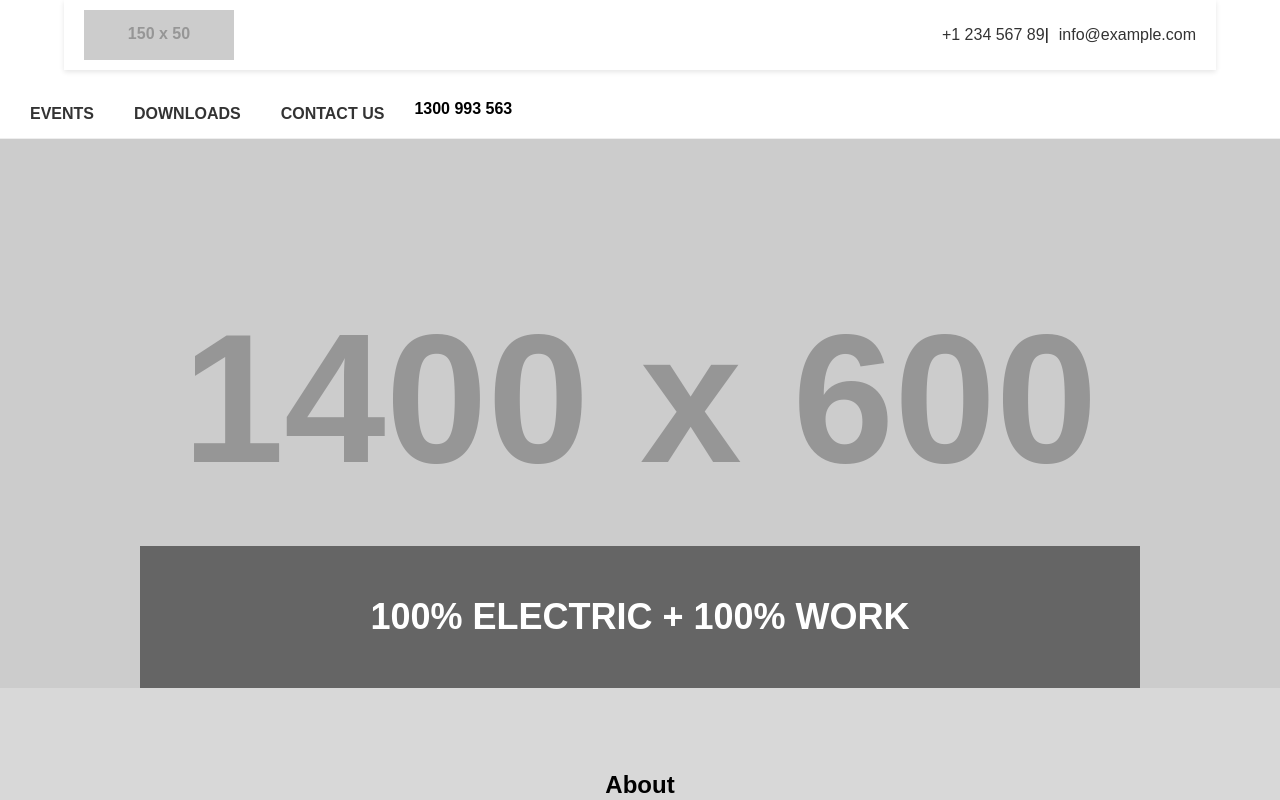
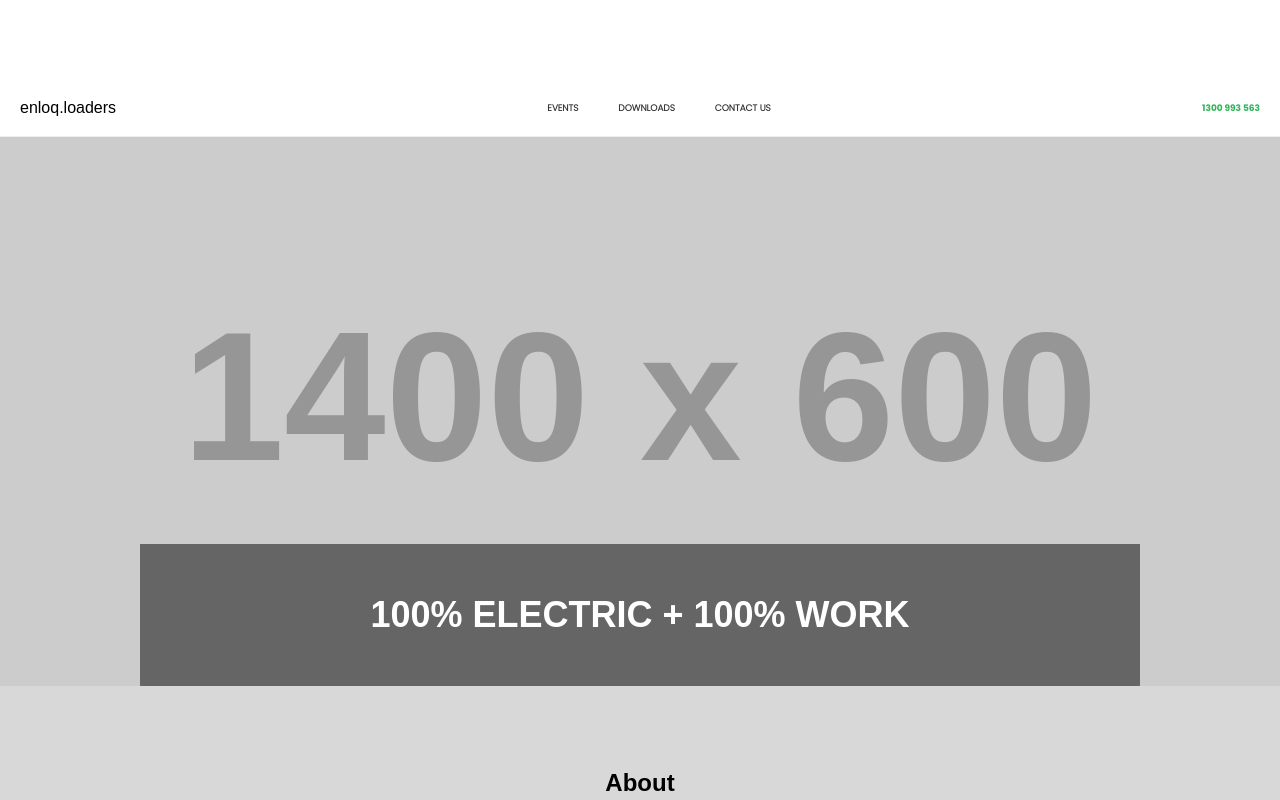
Before and after one commit to d2mrapidscreen/enloq, a React (Create React App) app: page / in a window 1280 px wide. Shown: the top 800 px of the page. Built offline with nearby package versions, Linux system fonts and the light colour scheme; the HTML template or start-up script is replaced by a standard one.

Commit message:
changes to navigation pending new logo

```diff
--- a/src/App.js
+++ b/src/App.js
@@ -1,27 +1,12 @@
+// App.js
 import React from "react";
 import "./App.css";
-import Navigation from './Navigation/Navigation';
+import Navigation from "./components/Navigation/Navigation"; // Updated import path
 
 function App() {
   return (
     <div className="App">
 
-      {/* Logo Bar */}
-      <header className="top-bar">
-        <div className="top-bar-container">
-          <img
-            src="https://placehold.co/150x50"
-            alt="Logo"
-            className="logo"
-          />
-          <div className="contact-info">
-            <a href="tel:+123456789">+1 234 567 89</a> |
-            <a href="mailto:info@example.com"> info@example.com</a>
-          </div>
-        </div>
-      </header>
-
-      {/* Add the Navigation component */}
       <Navigation />
 
       <section className="hero">
@@ -52,22 +37,27 @@ function App() {
 
       <section className="products">
         <h2>Products</h2>
+        {/* Products content would go here */}
       </section>
 
       <section className="testimonials">
         <h2>Testimonials</h2>
+        {/* Testimonials content would go here */}
       </section>
 
       <section className="specifications">
         <h2>Specifications</h2>
+        {/* Specifications content would go here */}
       </section>
 
       <section className="sustainability">
         <h2>Sustainability</h2>
+        {/* Sustainability content would go here */}
       </section>
 
       <section className="contact">
         <h2>Contact</h2>
+        {/* Contact content would go here */}
       </section>
     </div>
   );
--- a/src/Navigation/Navigation.css
+++ /dev/null
@@ -1,112 +0,0 @@
-/* Navigation.css */
-
-/* Import the fonts */
-  @font-face {
-    font-family: "Poppins";
-    font-style: normal;
-    font-weight: bold;
-    src: url("../../assets/fonts/Poppins-Bold.ttf");
-    font-display: swap;
-  }
-
-  @font-face {
-    font-family: "Poppins Light";
-    font-style: normal;
-    font-weight: 300;
-    src: url("../../assets/fonts/Poppins-Light.ttf");
-    font-display: swap;
-  }
-
-  /* Navigation Bar Styles */
-  .navigation-bar {
-    display: flex;
-    justify-content: space-between;
-    align-items: center;
-    padding: 10px 20px;
-    background-color: white;
-    border-bottom: 1px solid #eee;
-    height: 36px;
-    position: relative;
-  }
-
-  /* Phone Number Styles */
-  .phone-container {
-    display: flex;
-    align-items: center;
-  }
-
-  .phone-number {
-    color: #2fb457; /* Green color from your CSS */
-    font-family: "Poppins", sans-serif;
-    font-size: 9px;
-    font-weight: bold;
-  }
-
-  /* Navigation Links Styles */
-  .nav-links {
-    display: flex;
-    gap: 20px;
-    margin: 0 auto; /* Center the navigation links */
-  }
-
-  .nav-link {
-    color: #2fb457; /* Green color from your CSS */
-    font-family: "Poppins Light", sans-serif;
-    font-size: 9px;
-    font-weight: 300;
-    text-decoration: none;
-    text-transform: uppercase;
-    transition: opacity 0.3s ease;
-  }
-
-  .nav-link:hover {
-    opacity: 0.8;
-  }
-
-  /* Social Icons Container */
-  .social-icons {
-    display: flex;
-    gap: 10px;
-  }
-
-  .social-icon {
-    display: block;
-    width: 14px;
-    height: 14px;
-    text-decoration: none;
-  }
-
-  /* Placeholder for actual icons */
-  .icon-placeholder {
-    width: 100%;
-    height: 100%;
-    background-color: #2fb457;
-    border-radius: 50%;
-    opacity: 0.8;
-    transition: opacity 0.3s ease;
-  }
-
-  .social-icon:hover .icon-placeholder {
-    opacity: 1;
-  }
-
-  /* Responsive design */
-  @media (max-width: 768px) {
-    .navigation-bar {
-      flex-direction: column;
-      height: auto;
-      padding: 15px;
-      gap: 15px;
-    }
-
-    .nav-links {
-      flex-direction: column;
-      align-items: center;
-      gap: 15px;
-    }
-
-    .social-icons {
-      justify-content: center;
-      margin-top: 10px;
-    }
-  }
--- a/src/Navigation/Navigation.js
+++ /dev/null
@@ -1,25 +0,0 @@
-// Navigation.js
-import React from 'react';
-
-function Navigation() {
-  return (
-    <nav className="navigation">
-
-      <div className="nav-links">
-        <a href="#events">EVENTS</a>
-        <a href="#downloads">DOWNLOADS</a>
-        <a href="#contact">CONTACT US</a>
-        <div className="phone-number">
-          <span>1300 993 563</span>
-        </div>
-      </div>
-      {/* Social media icons can be implemented here */}
-      <div className="social-icons">
-        {/* These would be your social media icons */}
-        {/* You can use appropriate icon libraries or SVG elements */}
-      </div>
-    </nav>
-  );
-}
-
-export default Navigation;
--- /dev/null
+++ b/src/components/Navigation/Navigation.css
@@ -0,0 +1,110 @@
+/* Navigation.css */
+
+/* Import the fonts */
+@font-face {
+  font-family: "Poppins";
+  font-style: normal;
+  font-weight: bold;
+  src: url("../../assets/fonts/Poppins-Bold.ttf");
+}
+
+@font-face {
+  font-family: "Poppins Light";
+  font-style: normal;
+  font-weight: 300;
+  src: url("../../assets/fonts/Poppins-Light.ttf");
+}
+
+/* Navigation Bar Styles */
+.navigation-bar {
+  display: flex;
+  justify-content: space-between;
+  align-items: center;
+  padding: 10px 20px;
+  background-color: white;
+  border-bottom: 1px solid #eee;
+  height: 36px;
+  position: relative;
+}
+
+/* Phone Number Styles */
+.phone-container {
+  display: flex;
+  align-items: center;
+}
+
+.phone-number {
+  color: #2fb457; /* Green color from your CSS */
+  font-family: "Poppins", sans-serif;
+  font-size: 9px;
+  font-weight: bold;
+}
+
+/* Navigation Links Styles */
+.nav-links {
+  display: flex;
+  gap: 20px;
+  margin: 0 auto; /* Center the navigation links */
+}
+
+.nav-link {
+  color: #2fb457; /* Green color from your CSS */
+  font-family: "Poppins Light", sans-serif;
+  font-size: 9px;
+  font-weight: 300;
+  text-decoration: none;
+  text-transform: uppercase;
+  transition: opacity 0.3s ease;
+}
+
+.nav-link:hover {
+  opacity: 0.8;
+}
+
+/* Social Icons Container */
+.social-icons {
+  display: flex;
+  gap: 10px;
+}
+
+.social-icon {
+  display: block;
+  width: 14px;
+  height: 14px;
+  text-decoration: none;
+}
+
+/* Placeholder for actual icons */
+.icon-placeholder {
+  width: 100%;
+  height: 100%;
+  background-color: #2fb457;
+  border-radius: 50%;
+  opacity: 0.8;
+  transition: opacity 0.3s ease;
+}
+
+.social-icon:hover .icon-placeholder {
+  opacity: 1;
+}
+
+/* Responsive design */
+@media (max-width: 768px) {
+  .navigation-bar {
+    flex-direction: column;
+    height: auto;
+    padding: 15px;
+    gap: 15px;
+  }
+
+  .nav-links {
+    flex-direction: column;
+    align-items: center;
+    gap: 15px;
+  }
+
+  .social-icons {
+    justify-content: center;
+    margin-top: 10px;
+  }
+}
--- /dev/null
+++ b/src/components/Navigation/Navigation.js
@@ -0,0 +1,29 @@
+// Navigation.js
+import React from 'react';
+import './Navigation.css';
+
+function Navigation() {
+  return (
+    <nav className="navigation-bar">
+      {/* Logo on the left */}
+      <div className="logo-container">
+        <span className="logo-text">enloq.</span>
+        <span className="logo-text green">loaders</span>
+      </div>
+
+      {/* Navigation links in the center */}
+      <div className="nav-links">
+        <a href="#events" className="nav-link">EVENTS</a>
+        <a href="#downloads" className="nav-link">DOWNLOADS</a>
+        <a href="#contact" className="nav-link">CONTACT US</a>
+      </div>
+
+      {/* Phone number on the right */}
+      <div className="phone-container">
+        <span className="phone-number">1300 993 563</span>
+      </div>
+    </nav>
+  );
+}
+
+export default Navigation;
```
